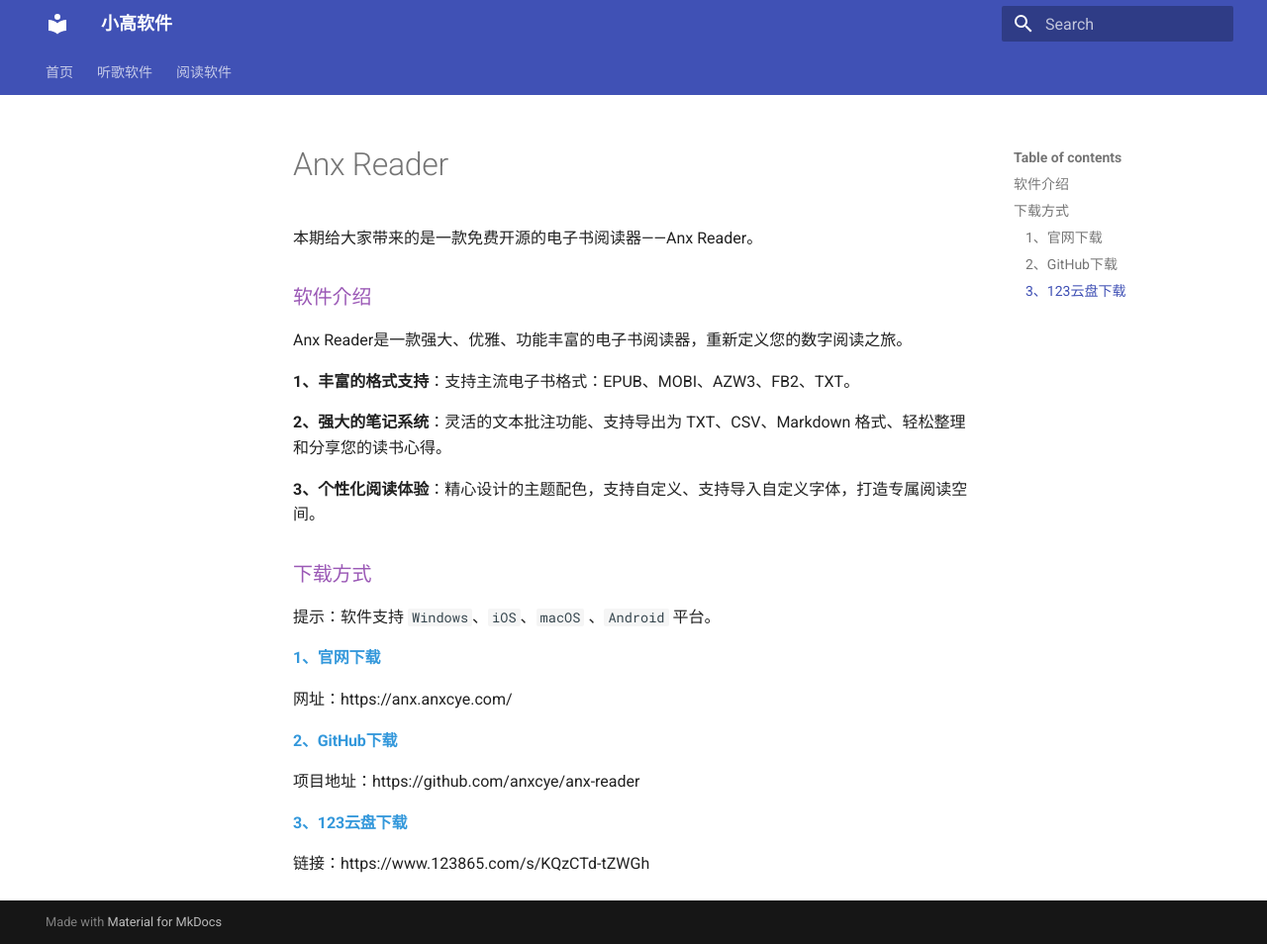
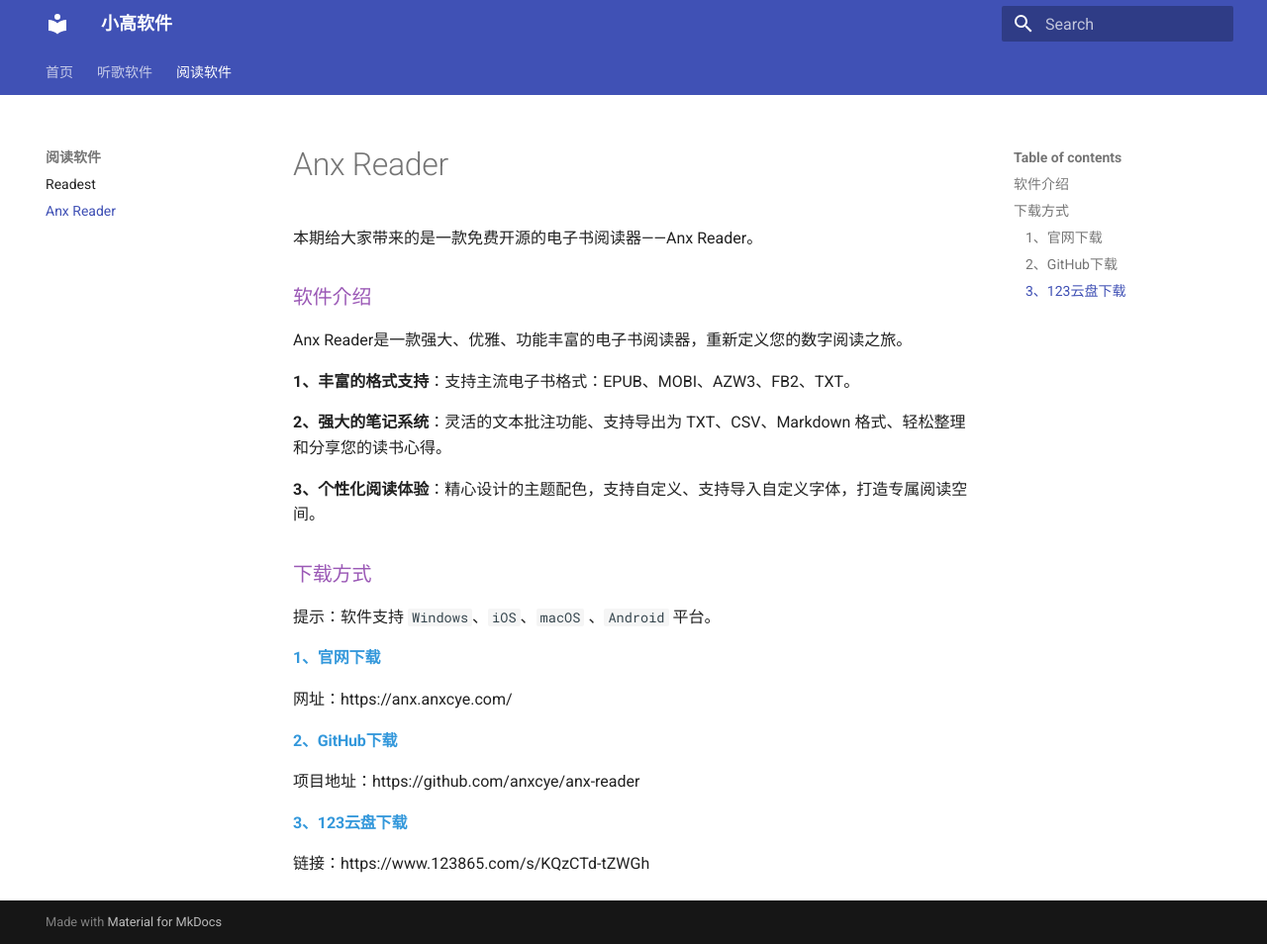
Before and after one commit to AstridGao/MkDocs, an MkDocs documentation site: the page built from docs/Read/Anx Reader.md, in a window 1280 px wide and 954 px high. Shown: the whole window at 99% size. Built offline with MkDocs 1.6.1 and Material for MkDocs 9.7.7, drawn with Linux system fonts in a browser that asks for light colours.

Commit message:
修改mkdocs.yml配置文件

```diff
--- a/mkdocs.yml
+++ b/mkdocs.yml
@@ -11,6 +11,7 @@
     - YesPlayMusic: Music/YesPlayMusic.md
   - 阅读软件:
     - Readest: Read/Readest.md
+    - Anx Reader: Read/Anx Reader.md
 theme:
   name: material
   features:
```
